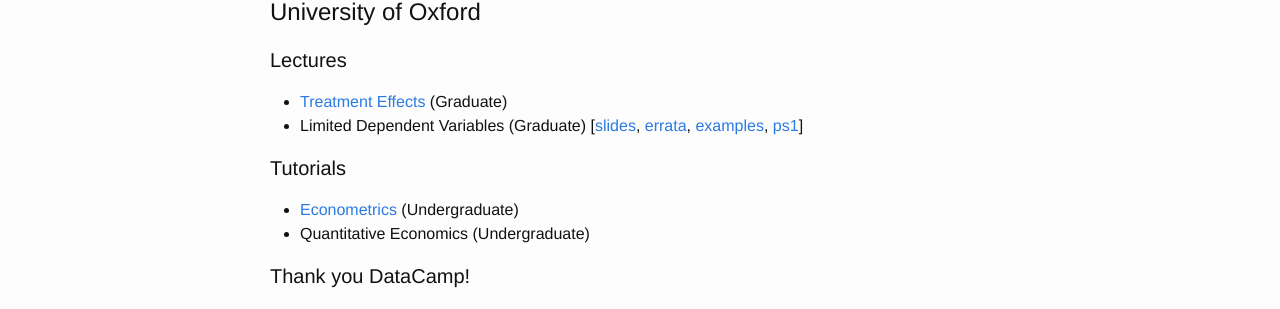
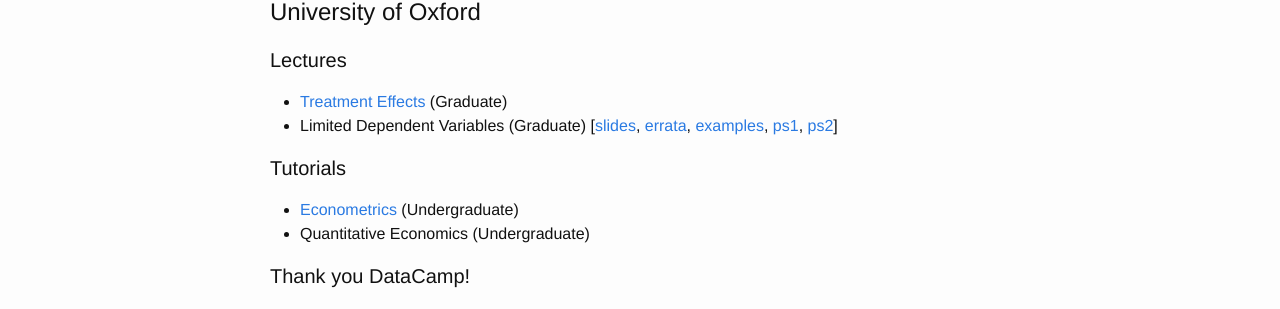
Before and after one commit to fditraglia/fditraglia.github.io, a Jekyll site: the page built from teaching.md, in a window 1280 px wide. Shown: the part 170-479 px from the top of the page. Built offline with Jekyll 4.4.1, drawn with Linux system fonts in a browser that asks for light colours.

Commit message:
post ps2

```diff
--- a/teaching.md
+++ b/teaching.md
@@ -9,7 +9,7 @@ permalink: /teaching/
 
 #### Lectures
 - [Treatment Effects](./pdf/treatment-effects.pdf) (Graduate)
-- Limited Dependent Variables (Graduate) [[slides](./pdf/limdep.pdf), [errata](./pdf/limdep-errata.pdf), [examples](./pdf/r-examples.html), [ps1](./pdf/ps1.pdf)]
+- Limited Dependent Variables (Graduate) [[slides](./pdf/limdep.pdf), [errata](./pdf/limdep-errata.pdf), [examples](./pdf/r-examples.html), [ps1](./pdf/limdep-ps1.pdf), [ps2](./pdf/limdep-ps2.pdf)]
 
 #### Tutorials
 - [Econometrics](./pdf/econometrics-tutorials.pdf) (Undergraduate)
```
Also changed, not shown: 3 other files.
